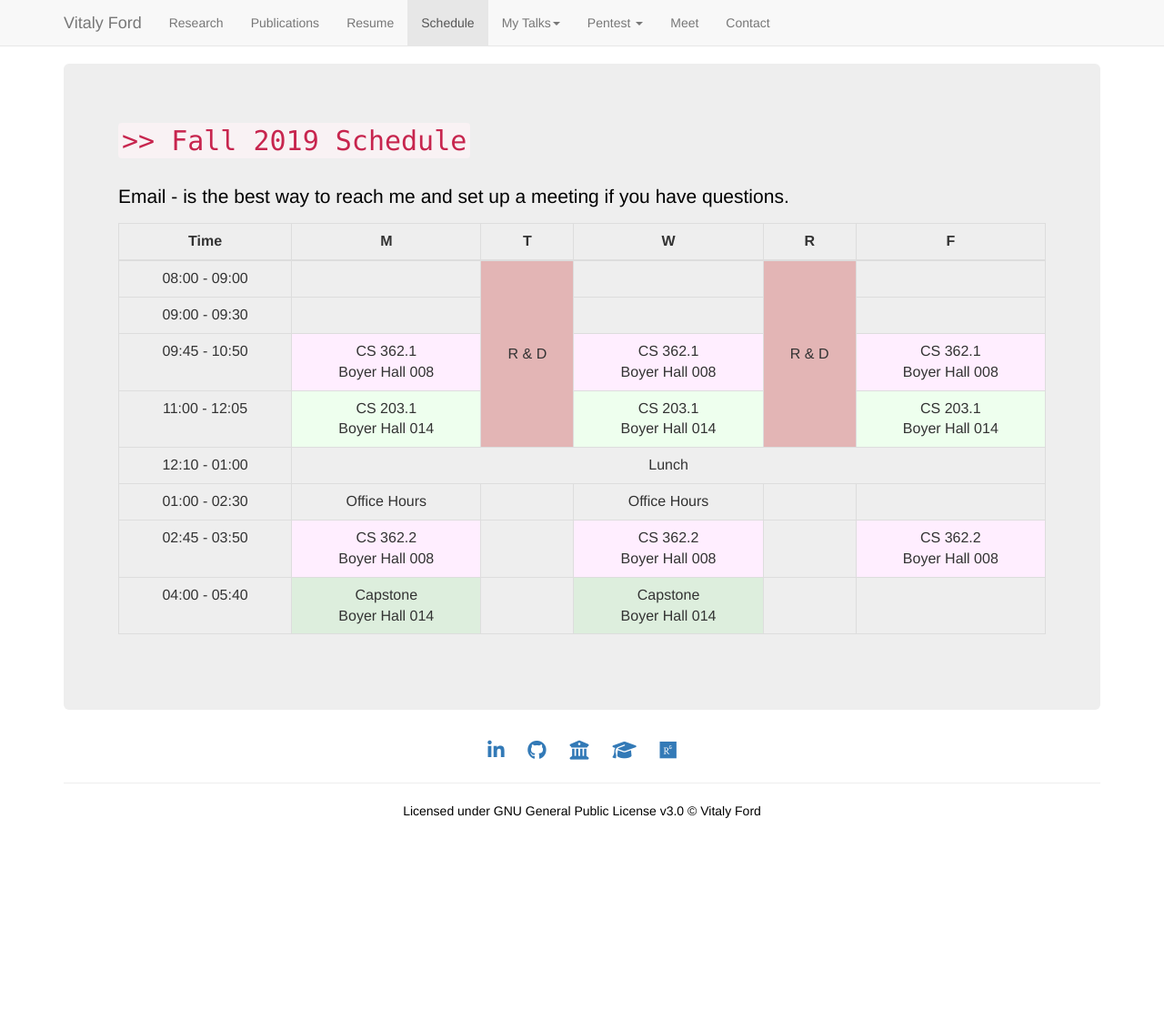
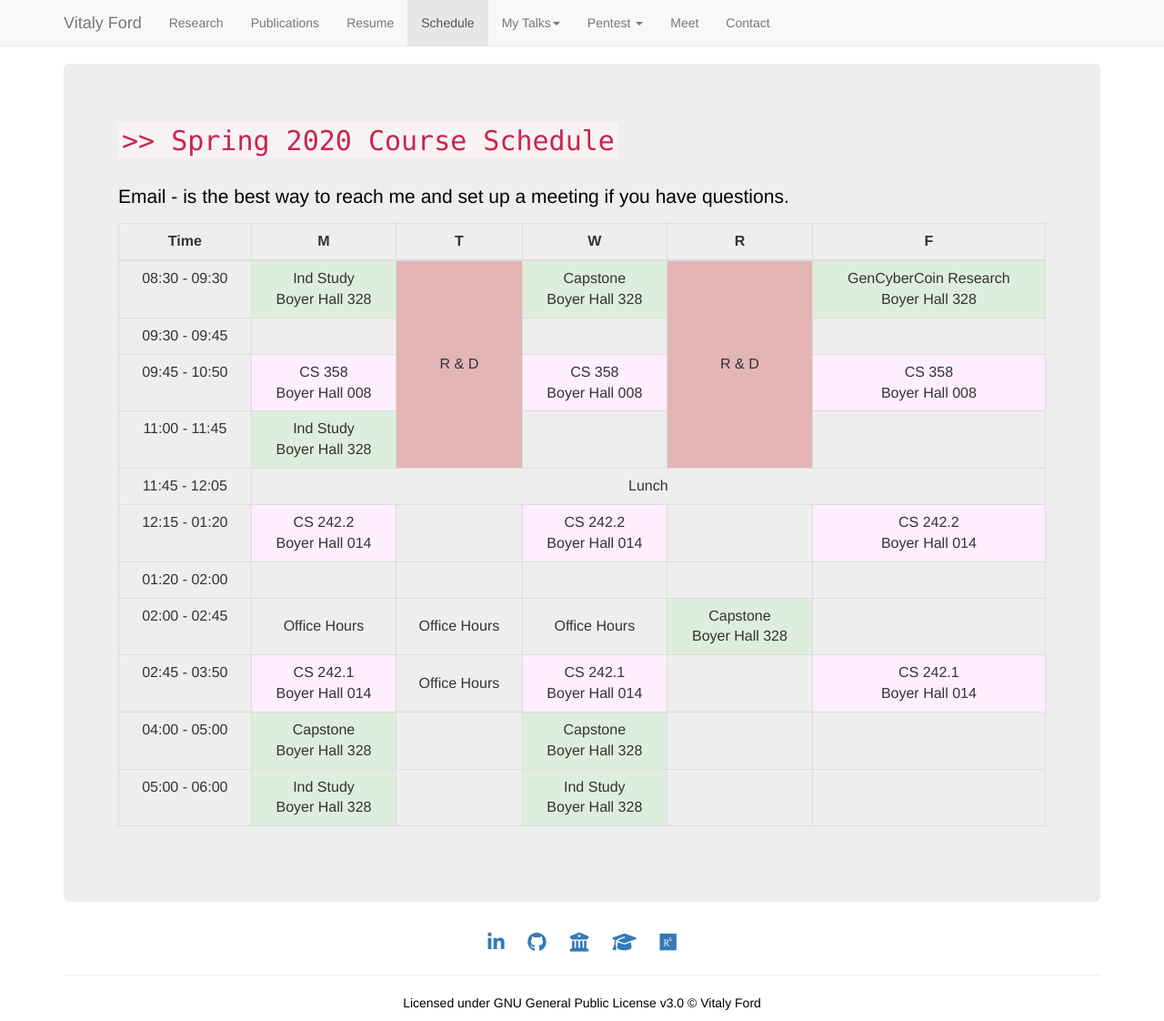
Before and after one commit to vitalyford/vitalyford.github.io, a Jekyll site: the page built from schedule.html, in a window 1280 px wide and 1122 px high. Shown: the whole window at 91% size. Built offline with Jekyll 4.4.1, drawn with Linux system fonts in a browser that asks for light colours; nearby versions of some CDN libraries.

Commit message:
Update course schedule to spring 2020

```diff
--- a/schedule.html
+++ b/schedule.html
@@ -1,6 +1,6 @@
 ---
 layout: default
-title: "Fall 2019 Schedule"
+title: "Spring 2020 Course Schedule"
 permalink: "/schedule/"
 ---
 
@@ -19,56 +19,80 @@ permalink: "/schedule/"
         </thead>
         <tbody>
             <tr>
-                <th>08:00 - 09:00</th>
-                <td></td>
+                <th>08:30 - 09:30</th>
+                <td class="custom-table course3">Ind Study<br>Boyer Hall 328</td>
                 <td rowspan="4" class="custom-table RandD">R &amp; D</td>
-                <td></td>
+                <td class="custom-table course3">Capstone<br>Boyer Hall 328</td>
                 <td rowspan="4" class="custom-table RandD">R &amp; D</td>
-                <td></td>
+                <td class="custom-table course3">GenCyberCoin Research<br>Boyer Hall 328</td>
             </tr>
             <tr>
-                <th>09:00 - 09:30</th>
+                <th>09:30 - 09:45</th>
                 <td></td>
                 <td></td>
                 <td></td>
             </tr>
             <tr>
                 <th>09:45 - 10:50</th>
-                <td class="custom-table course1">CS 362.1<br>Boyer Hall 008</td>
-                <td class="custom-table course1">CS 362.1<br>Boyer Hall 008</td>
-                <td class="custom-table course1">CS 362.1<br>Boyer Hall 008</td>
+                <td class="custom-table course1">CS 358<br>Boyer Hall 008</td>
+                <td class="custom-table course1">CS 358<br>Boyer Hall 008</td>
+                <td class="custom-table course1">CS 358<br>Boyer Hall 008</td>
             </tr>
             <tr>
-                <th>11:00 - 12:05</th>
-                <td class="custom-table course2">CS 203.1<br>Boyer Hall 014</td>
-                <td class="custom-table course2">CS 203.1<br>Boyer Hall 014</td>
-                <td class="custom-table course2">CS 203.1<br>Boyer Hall 014</td>
-            </tr>
-            <tr>
-                <th>12:10 - 01:00</th>
-                <td colspan="5" class="custom-table">Lunch</td>
-            </tr>
-            <tr>
-                <th>01:00 - 02:30</th>
-                <td class="custom-table">Office Hours</td>
-                <td></td>
-                <td class="custom-table">Office Hours</td>
+                <th>11:00 - 11:45</th>
+                <td class="custom-table course3">Ind Study<br>Boyer Hall 328</td>
                 <td></td>
                 <td></td>
             </tr>
             <tr>
-                <th>02:45 - 03:50</th>
-                <td class="custom-table course1">CS 362.2<br>Boyer Hall 008</td>
-                <td></td>
-                <td class="custom-table course1">CS 362.2<br>Boyer Hall 008</td>
-                <td></td>
-                <td class="custom-table course1">CS 362.2<br>Boyer Hall 008</td>
+                <th>11:45 - 12:05</th>
+                <td colspan="5" class="custom-table">Lunch</td>
             </tr>
             <tr>
-                <th>04:00 - 05:40</th>
-                <td class="custom-table course3">Capstone<br>Boyer Hall 014</td>
+                <th>12:15 - 01:20</th>
+                <td class="custom-table course1">CS 242.2<br>Boyer Hall 014</td>
                 <td></td>
-                <td class="custom-table course3">Capstone<br>Boyer Hall 014</td>
+                <td class="custom-table course1">CS 242.2<br>Boyer Hall 014</td>
+                <td></td>
+                <td class="custom-table course1">CS 242.2<br>Boyer Hall 014</td>
+            </tr>
+            <tr>
+                <th>01:20 - 02:00</th>
+                <td></td>
+                <td></td>
+                <td></td>
+                <td></td>
+                <td></td>
+            </tr>
+            <tr>
+                <th>02:00 - 02:45</th>
+                <td class="custom-table">Office Hours</td>
+                <td class="custom-table">Office Hours</td>
+                <td class="custom-table">Office Hours</td>
+                <td class="custom-table course3">Capstone<br>Boyer Hall 328</td>
+                <td></td>
+            </tr>
+            <tr>
+                <th>02:45 - 03:50</th>
+                <td class="custom-table course1">CS 242.1<br>Boyer Hall 014</td>
+                <td class="custom-table">Office Hours</td>
+                <td class="custom-table course1">CS 242.1<br>Boyer Hall 014</td>
+                <td></td>
+                <td class="custom-table course1">CS 242.1<br>Boyer Hall 014</td>
+            </tr>
+            <tr>
+                <th>04:00 - 05:00</th>
+                <td class="custom-table course3">Capstone<br>Boyer Hall 328</td>
+                <td></td>
+                <td class="custom-table course3">Capstone<br>Boyer Hall 328</td>
+                <td></td>
+                <td></td>
+            </tr>
+            <tr>
+                <th>05:00 - 06:00</th>
+                <td class="custom-table course3">Ind Study<br>Boyer Hall 328</td>
+                <td></td>
+                <td class="custom-table course3">Ind Study<br>Boyer Hall 328</td>
                 <td></td>
                 <td></td>
             </tr>
```
